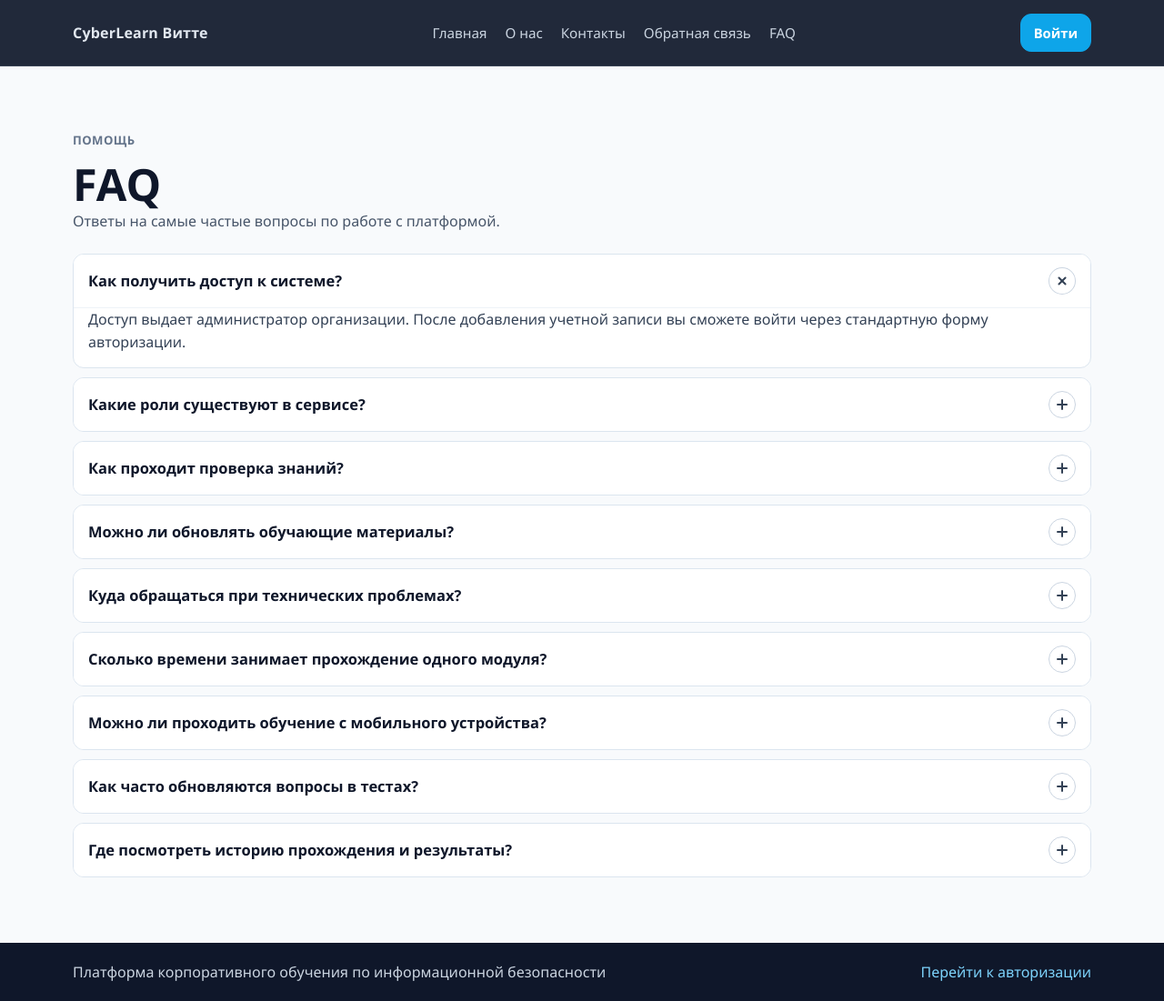
After one commit to corpedu1/corpedu, a Django app: page /faq/ in a window 1280 px wide. The commit adds this page. Shown: the whole page at 91% size. Run offline with Django 5.2, Linux system fonts and the light colour scheme.

Commit message:
Created FAQ page

```diff
--- a/app/urls.py
+++ b/app/urls.py
@@ -23,5 +23,6 @@ urlpatterns = [
     path('about/', views.about, name='about'),
     path('contacts/', views.contacts, name='contacts'),
     path('feedback/', views.feedback, name='feedback'),
+    path('faq/', views.faq, name='faq'),
     path('admin/', admin.site.urls),
 ]
--- a/app/views.py
+++ b/app/views.py
@@ -31,3 +31,10 @@ def feedback(request):
     Отображает страницу «Обратная связь».
     """
     return render(request, "feedback.html")
+
+
+def faq(request):
+    """
+    Отображает страницу «FAQ».
+    """
+    return render(request, "faq.html")
--- a/static/css/landing.css
+++ b/static/css/landing.css
@@ -573,6 +573,87 @@ a {
     box-shadow: 0 0 0 3px rgba(56, 189, 248, 0.25), 0 8px 18px rgba(2, 132, 199, 0.28);
 }
 
+.faq-list {
+    display: grid;
+    gap: 10px;
+}
+
+.faq-item {
+    border: 1px solid #dbe5ef;
+    border-radius: 12px;
+    background: #ffffff;
+    overflow: hidden;
+}
+
+.faq-question {
+    width: 100%;
+    border: 0;
+    background: #ffffff;
+    color: #0f172a;
+    text-align: left;
+    padding: 14px 16px;
+    display: flex;
+    align-items: center;
+    justify-content: space-between;
+    gap: 10px;
+    font-family: "Circe", "Segoe UI", Arial, sans-serif;
+    font-size: 1.03rem;
+    font-weight: 700;
+    cursor: pointer;
+}
+
+.faq-icon {
+    flex: 0 0 auto;
+    width: 30px;
+    height: 30px;
+    position: relative;
+    border-radius: 50%;
+    border: 1px solid #cbd5e1;
+    display: block;
+    transition: transform 0.2s ease;
+}
+
+.faq-icon::before,
+.faq-icon::after {
+    content: "";
+    position: absolute;
+    left: 50%;
+    top: 50%;
+    background: #334155;
+    border-radius: 999px;
+}
+
+.faq-icon::before {
+    width: 12px;
+    height: 2px;
+    transform: translate(-50%, -50%);
+}
+
+.faq-icon::after {
+    width: 2px;
+    height: 12px;
+    transform: translate(-50%, -50%);
+}
+
+.faq-answer {
+    display: none;
+    padding: 0 16px 14px;
+    border-top: 1px solid #eef2f7;
+}
+
+.faq-answer p {
+    color: #334155;
+    line-height: 1.6;
+}
+
+.faq-item.is-open .faq-answer {
+    display: block;
+}
+
+.faq-item.is-open .faq-icon {
+    transform: rotate(45deg);
+}
+
 .about-page .about-intro {
     padding: 64px 0 48px;
 }
--- /dev/null
+++ b/static/js/faq.js
@@ -0,0 +1,16 @@
+document.addEventListener("DOMContentLoaded", () => {
+    const items = document.querySelectorAll(".faq-item");
+
+    items.forEach((item) => {
+        const button = item.querySelector(".faq-question");
+        if (!button) {
+            return;
+        }
+
+        button.addEventListener("click", () => {
+            const isOpen = item.classList.contains("is-open");
+            item.classList.toggle("is-open", !isOpen);
+            button.setAttribute("aria-expanded", String(!isOpen));
+        });
+    });
+});
--- /dev/null
+++ b/templates/faq.html
@@ -0,0 +1,115 @@
+<!DOCTYPE html>
+<html lang="ru">
+<head>
+    <meta charset="UTF-8">
+    <meta name="viewport" content="width=device-width, initial-scale=1.0">
+    <title>FAQ | CyberLearn Витте</title>
+    {% load static %}
+    <link rel="stylesheet" href="{% static 'css/landing.css' %}">
+</head>
+<body>
+    {% include "partials/navbar.html" %}
+
+    <main>
+        <section class="section">
+            <div class="container">
+                <p class="section-kicker">Помощь</p>
+                <h1>FAQ</h1>
+                <p class="section-subtitle">Ответы на самые частые вопросы по работе с платформой.</p>
+
+                <div class="faq-list">
+                    <article class="faq-item is-open">
+                        <button class="faq-question" type="button" aria-expanded="true">
+                            <span>Как получить доступ к системе?</span>
+                            <span class="faq-icon" aria-hidden="true"></span>
+                        </button>
+                        <div class="faq-answer">
+                            <p>Доступ выдает администратор организации. После добавления учетной записи вы сможете войти через стандартную форму авторизации.</p>
+                        </div>
+                    </article>
+                    <article class="faq-item">
+                        <button class="faq-question" type="button" aria-expanded="false">
+                            <span>Какие роли существуют в сервисе?</span>
+                            <span class="faq-icon" aria-hidden="true"></span>
+                        </button>
+                        <div class="faq-answer">
+                            <p>В системе предусмотрены три роли: администратор, куратор и сотрудник. Для каждой роли доступен отдельный набор функций.</p>
+                        </div>
+                    </article>
+                    <article class="faq-item">
+                        <button class="faq-question" type="button" aria-expanded="false">
+                            <span>Как проходит проверка знаний?</span>
+                            <span class="faq-icon" aria-hidden="true"></span>
+                        </button>
+                        <div class="faq-answer">
+                            <p>После изучения материалов сотрудник проходит тест. Результаты фиксируются в системе и отображаются в аналитике.</p>
+                        </div>
+                    </article>
+                    <article class="faq-item">
+                        <button class="faq-question" type="button" aria-expanded="false">
+                            <span>Можно ли обновлять обучающие материалы?</span>
+                            <span class="faq-icon" aria-hidden="true"></span>
+                        </button>
+                        <div class="faq-answer">
+                            <p>Да, куратор может добавлять новые материалы и актуализировать существующие программы обучения.</p>
+                        </div>
+                    </article>
+                    <article class="faq-item">
+                        <button class="faq-question" type="button" aria-expanded="false">
+                            <span>Куда обращаться при технических проблемах?</span>
+                            <span class="faq-icon" aria-hidden="true"></span>
+                        </button>
+                        <div class="faq-answer">
+                            <p>Используйте страницу «Контакты» или форму «Обратная связь», чтобы отправить обращение в службу поддержки.</p>
+                        </div>
+                    </article>
+                    <article class="faq-item">
+                        <button class="faq-question" type="button" aria-expanded="false">
+                            <span>Сколько времени занимает прохождение одного модуля?</span>
+                            <span class="faq-icon" aria-hidden="true"></span>
+                        </button>
+                        <div class="faq-answer">
+                            <p>Средняя продолжительность одного учебного модуля составляет 15-30 минут, в зависимости от темы и сложности материала.</p>
+                        </div>
+                    </article>
+                    <article class="faq-item">
+                        <button class="faq-question" type="button" aria-expanded="false">
+                            <span>Можно ли проходить обучение с мобильного устройства?</span>
+                            <span class="faq-icon" aria-hidden="true"></span>
+                        </button>
+                        <div class="faq-answer">
+                            <p>Да, сервис адаптирован для смартфонов и планшетов, поэтому материалы и тесты доступны с мобильных устройств.</p>
+                        </div>
+                    </article>
+                    <article class="faq-item">
+                        <button class="faq-question" type="button" aria-expanded="false">
+                            <span>Как часто обновляются вопросы в тестах?</span>
+                            <span class="faq-icon" aria-hidden="true"></span>
+                        </button>
+                        <div class="faq-answer">
+                            <p>Кураторы регулярно обновляют банк вопросов с учетом изменений в учебных программах и актуальных рисков информационной безопасности.</p>
+                        </div>
+                    </article>
+                    <article class="faq-item">
+                        <button class="faq-question" type="button" aria-expanded="false">
+                            <span>Где посмотреть историю прохождения и результаты?</span>
+                            <span class="faq-icon" aria-hidden="true"></span>
+                        </button>
+                        <div class="faq-answer">
+                            <p>Результаты и статус прохождения модулей доступны в личном кабинете сотрудника, а также в отчетах для куратора и администратора.</p>
+                        </div>
+                    </article>
+                </div>
+            </div>
+        </section>
+    </main>
+
+    <footer class="footer">
+        <div class="container footer__content">
+            <p>Платформа корпоративного обучения по информационной безопасности</p>
+            <a href="/admin/">Перейти к авторизации</a>
+        </div>
+    </footer>
+    <script src="{% static 'js/faq.js' %}"></script>
+</body>
+</html>
--- a/templates/partials/navbar.html
+++ b/templates/partials/navbar.html
@@ -6,6 +6,7 @@
             <a href="/about/">О нас</a>
             <a href="/contacts/">Контакты</a>
             <a href="/feedback/">Обратная связь</a>
+            <a href="/faq/">FAQ</a>
         </nav>
         <a class="button button--small" href="/admin/">Войти</a>
     </div>
```
